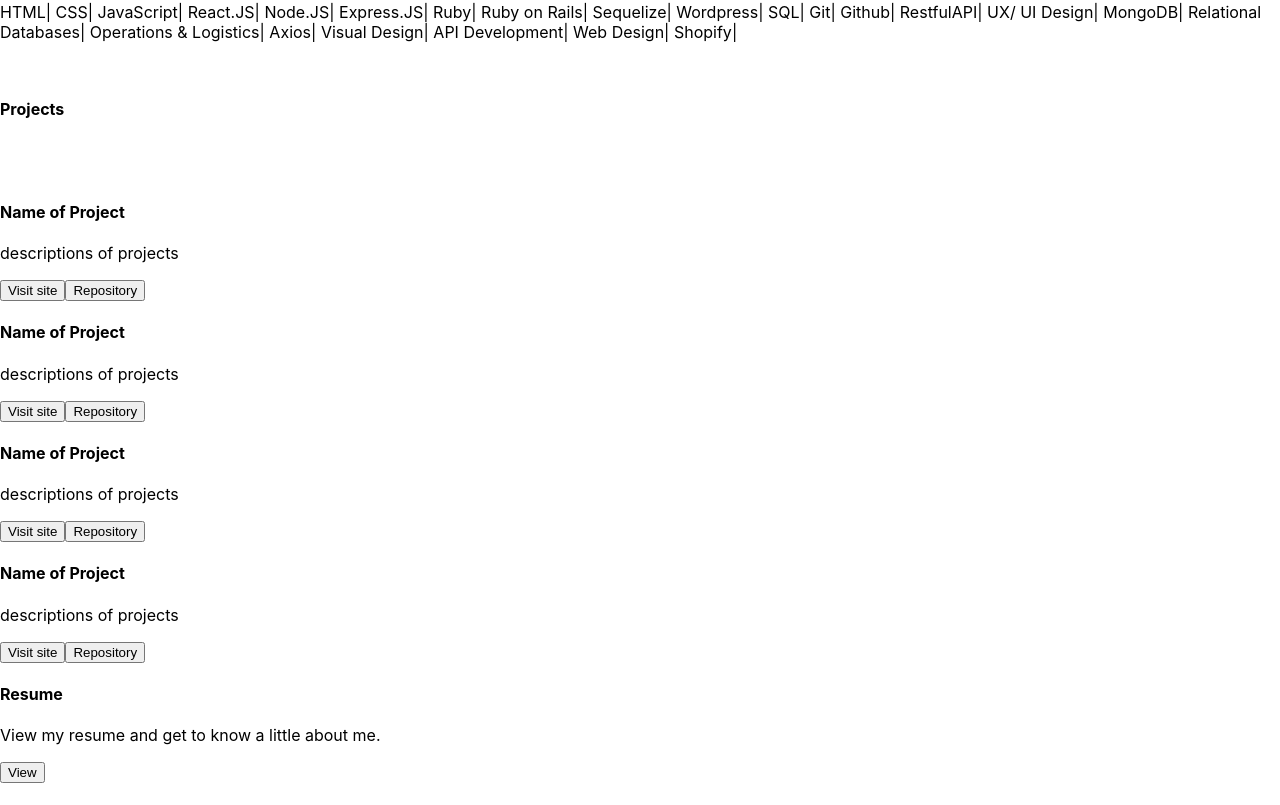
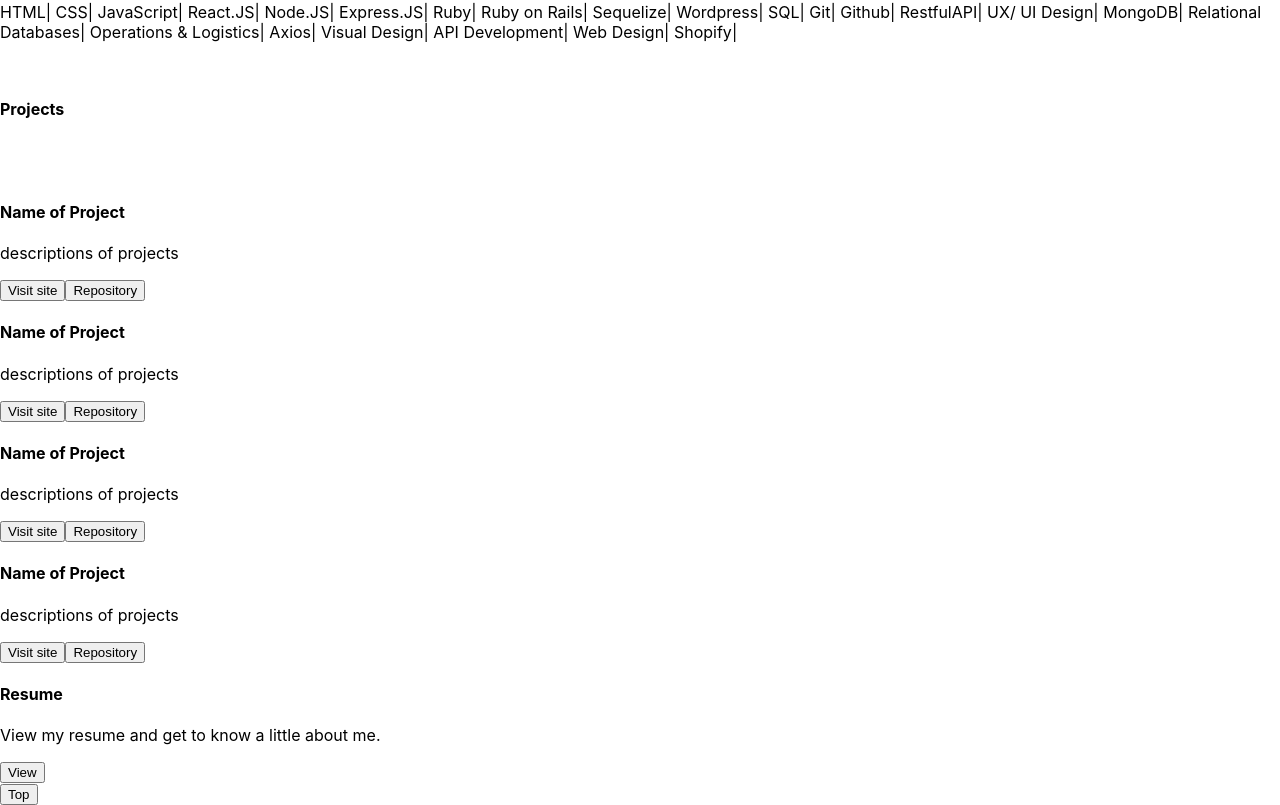
Before and after one commit to BoatemaaMarie/KellyKodes, a React (Create React App) app in the folder client/: page / in a window 1280 px wide. Shown: the part 548-1353 px from the top of the page. Before the commit the page ends 1331 px from the top, so only its background shows below. Built offline with nearby package versions, Linux system fonts and the light colour scheme.

Commit message:
added footer file

```diff
--- /dev/null
+++ b/client/src/components/shared/Footer/Footer.jsx
@@ -0,0 +1,12 @@
+import React from 'react'
+
+export default function Footer() {
+  return (
+    <div>
+{/* insert github symbol */}
+{/* insert linkedin symbol */}
+      {/* insert email symbol */}
+      <button>Top</button>
+    </div>
+  )
+}
--- a/client/src/components/shared/Main/Main.jsx
+++ b/client/src/components/shared/Main/Main.jsx
@@ -1,10 +1,11 @@
 import React from 'react'
-import {Route} from 'react-router-dom'
+// import {Route} from 'react-router-dom'
 import Home from '../../../screens/Home/Home'
 import AboutMe from '../../../screens/AboutMe/AboutMe'
 import Skills from '../../../screens/Skills/Skills'
 import MyProjects from '../../../screens/MyProjects/MyProjects'
 import Resume from '../../../screens/Resume/Resume'
+import Footer from '../../shared/Footer/Footer'
 
 
 
@@ -16,6 +17,7 @@ export default function Main() {
       <Skills />
       <MyProjects />
       <Resume />
+      <Footer />
     </>
   )
 }
--- a/package.json
+++ b/package.json
@@ -19,9 +19,11 @@
   "homepage": "https://github.com/KellyAppiah/KellyKodes#readme",
   "dependencies": {
     "body-parser": "^1.19.0",
+    "bootstrap": "^4.5.2",
     "cors": "^2.8.5",
     "express": "^4.17.1",
     "morgan": "^1.10.0",
+    "react-bootstrap": "^1.3.0",
     "react-router-dom": "^5.2.0"
   },
   "devDependencies": {
```
Also changed, not shown: 1 other file (tests, documents, lock files or other folders).
